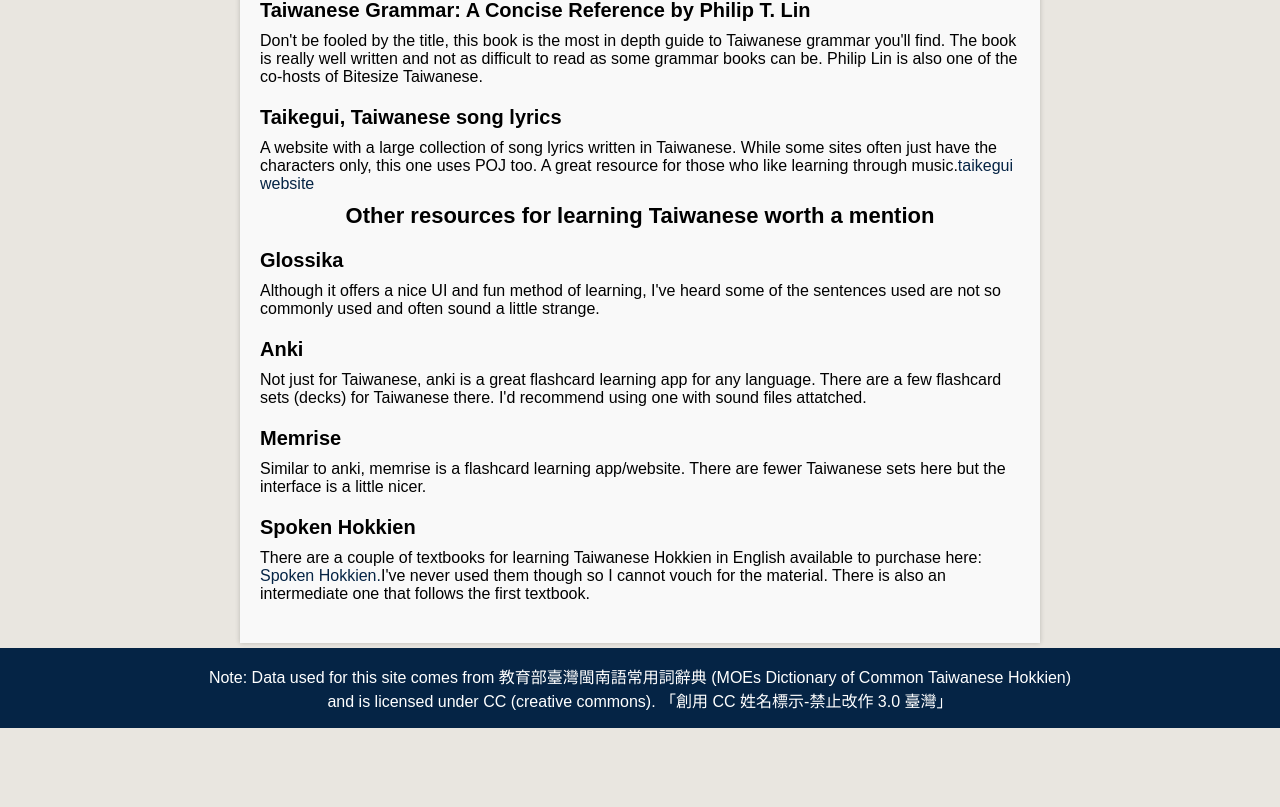
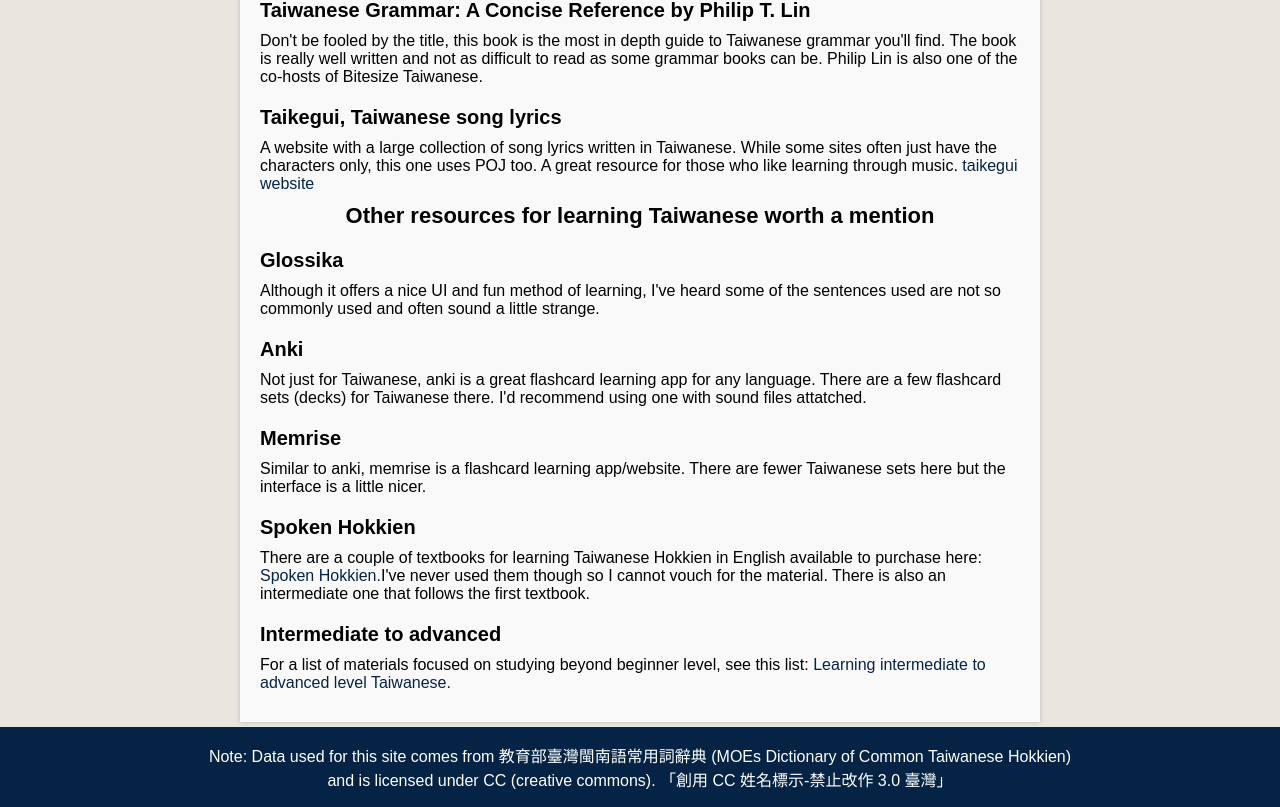
Before and after one commit to jielongjp/study-taigi, a Next.js app: page /blog/resources in a window 1280 px wide. Shown: the part 1353-2160 px from the top of the page. Before the commit the page ends 2081 px from the top, so only its background shows below. Built offline with nearby package versions, Linux system fonts and the light colour scheme.

Commit message:
add content

```diff
--- a/src/pages/blog/resources/index.tsx
+++ b/src/pages/blog/resources/index.tsx
@@ -1,6 +1,7 @@
 import { styled } from "styled-components";
 import Head from "next/head";
 import Image from "next/image";
+import Link from "next/link";
 
 export default function Resources() {
   return (
@@ -99,7 +100,7 @@ export default function Resources() {
         <StParagraph>
           A website with a large collection of song lyrics written in Taiwanese.
           While some sites often just have the characters only, this one uses
-          POJ too. A great resource for those who like learning through music.
+          POJ too. A great resource for those who like learning through music.{" "}
           <a href="https://taikegui.wordpress.com">taikegui website</a>
         </StParagraph>
         <StSubtitle>
@@ -132,8 +133,14 @@ export default function Resources() {
           I&apos;ve never used them though so I cannot vouch for the material.
           There is also an intermediate one that follows the first textbook.
         </StParagraph>
-        <StHeading></StHeading>
-        <StParagraph></StParagraph>
+        <StHeading>Intermediate to advanced</StHeading>
+        <StParagraph>
+          For a list of materials focused on studying beyond beginner level, see
+          this list:{" "}
+          <Link href="intermediate-taiwanese">
+            Learning intermediate to advanced level Taiwanese.
+          </Link>
+        </StParagraph>
         <StParagraph></StParagraph>
       </StContainer>
     </>
```
Also changed, not shown: 1 other file (tests, documents, lock files or other folders).
